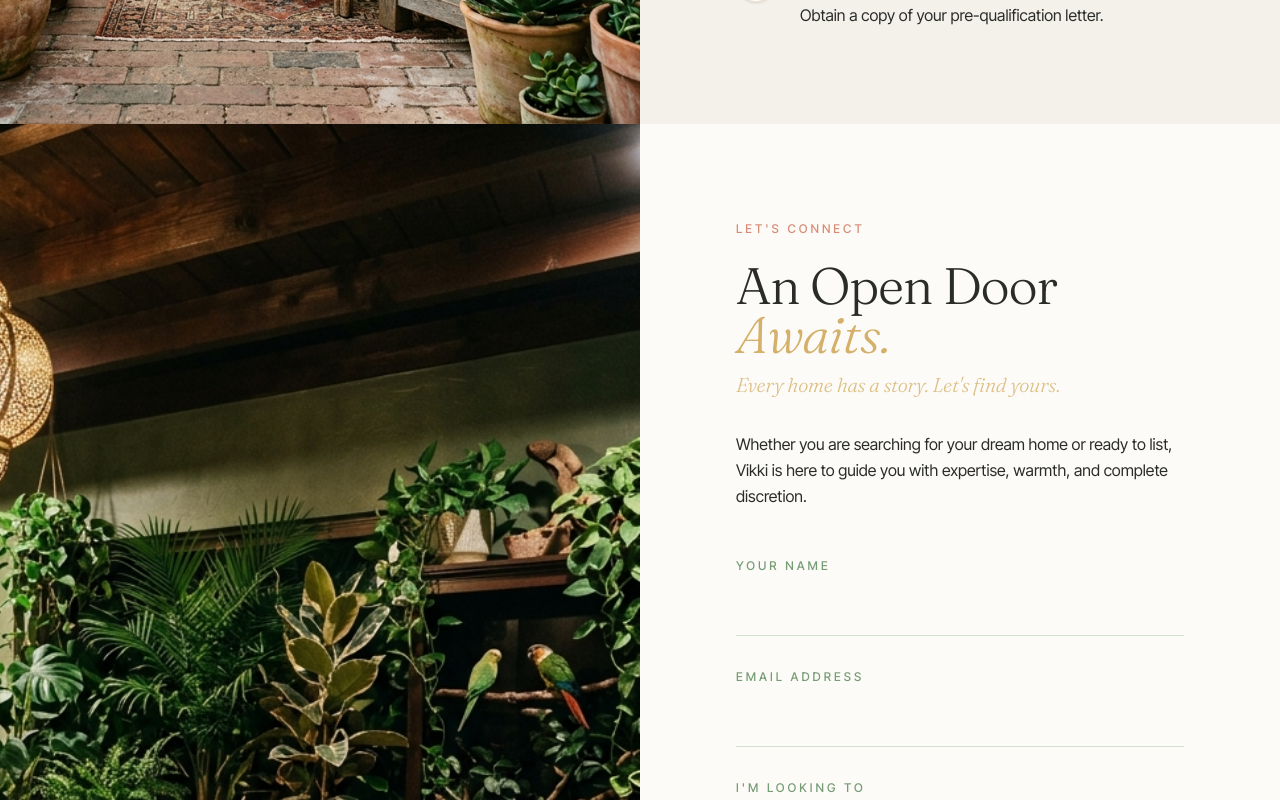
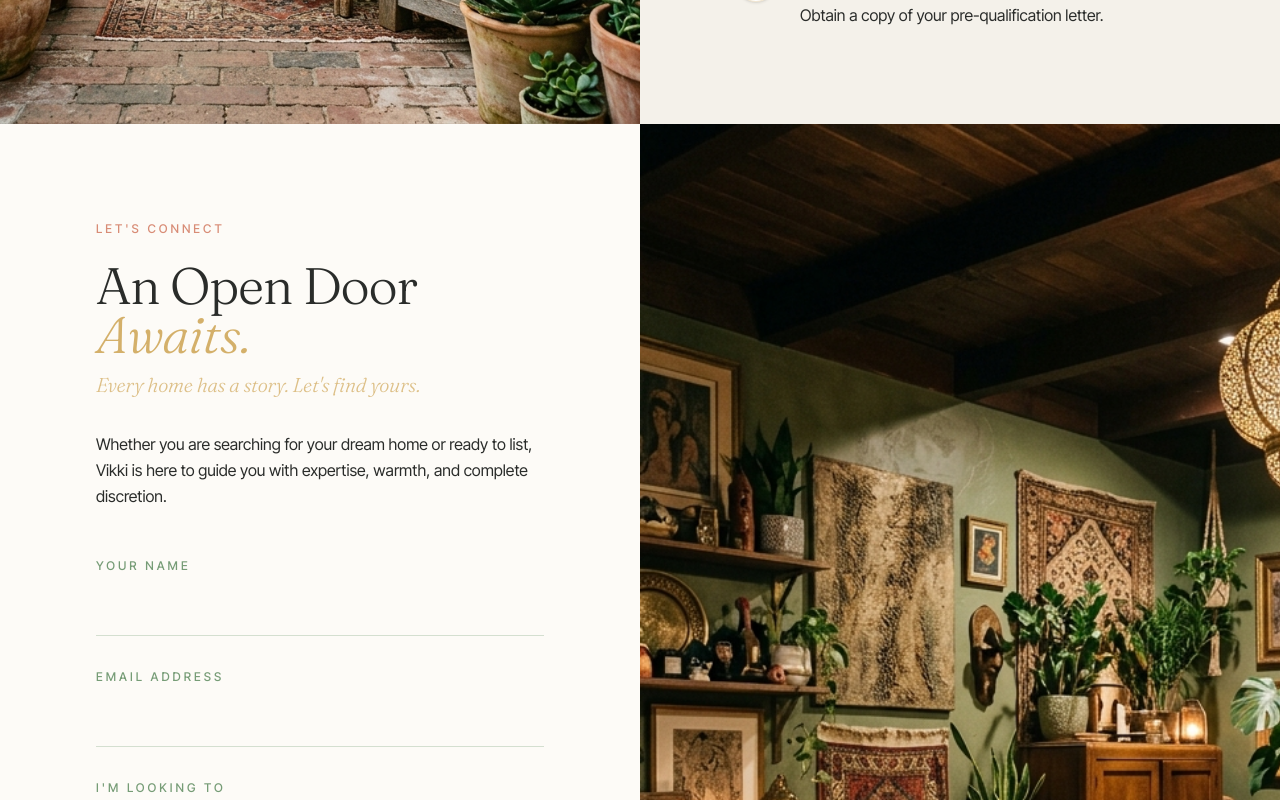
Before and after one commit to machovato/VikkiRealtor2, a React (Vite) app: page / in a window 1280 px wide. Shown: the part 4020-4820 px from the top of the page. Built offline with nearby package versions, Linux system fonts and the light colour scheme.

Commit message:
style: alternate photo layout by moving contact photo to right

```diff
--- a/src/components/sanctuary/Contact.tsx
+++ b/src/components/sanctuary/Contact.tsx
@@ -4,18 +4,9 @@ export function Contact() {
   const [sent, setSent] = useState(false);
 
   return (
-    <section id="contact" className="flex flex-col-reverse lg:flex-row min-h-[80vh] w-full bg-surface">
+    <section id="contact" className="flex flex-col lg:flex-row min-h-[80vh] w-full bg-surface">
 
-      {/* Left: Full 100% Scene Photo (50%) */}
-      <div className="w-full lg:w-1/2 min-h-[50vh] lg:min-h-[80vh] relative overflow-hidden">
-        <img
-          src="/bg-evening.png"
-          alt="Evening living room"
-          className="absolute inset-0 h-full w-full object-cover object-right"
-        />
-      </div>
-
-      {/* Right: Text Content (50%) */}
+      {/* Left: Text Content (50%) */}
       <div className="flex w-full lg:w-1/2 flex-col justify-center px-8 py-24 lg:px-16 xl:px-24 bg-background">
         <p className="eyebrow text-terracotta mb-6 block">Let's Connect</p>
         <h2 className="display-serif text-text-primary text-[clamp(2.5rem,4vw,3.5rem)] mb-3">
@@ -108,6 +99,15 @@ export function Contact() {
         </dl>
       </div>
 
+      {/* Right: Full 100% Scene Photo (50%) */}
+      <div className="w-full lg:w-1/2 min-h-[50vh] lg:min-h-[80vh] relative overflow-hidden">
+        <img
+          src="/bg-evening.png"
+          alt="Evening living room"
+          className="absolute inset-0 h-full w-full object-cover object-left"
+        />
+      </div>
+
     </section>
   );
 }
```
